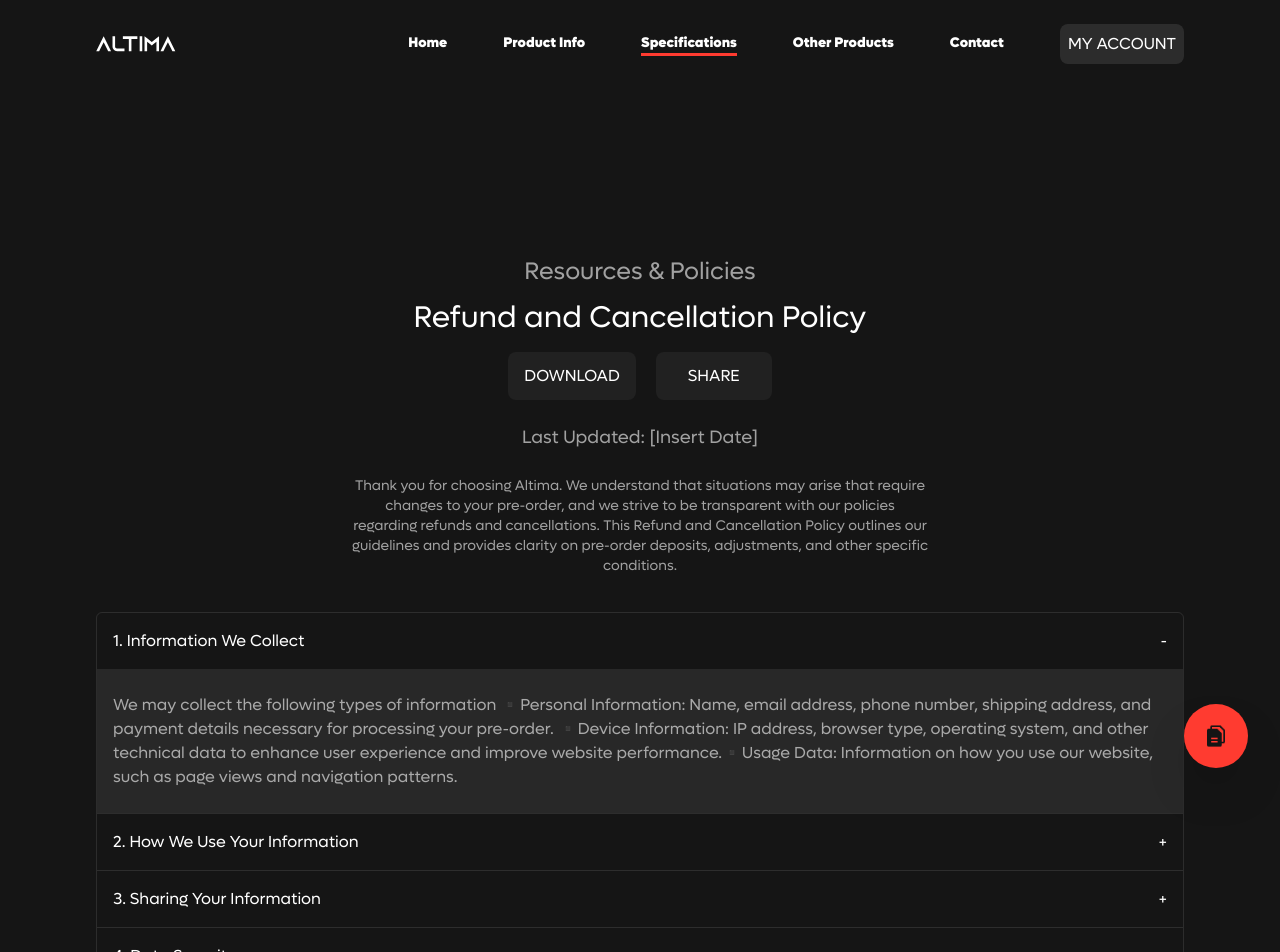
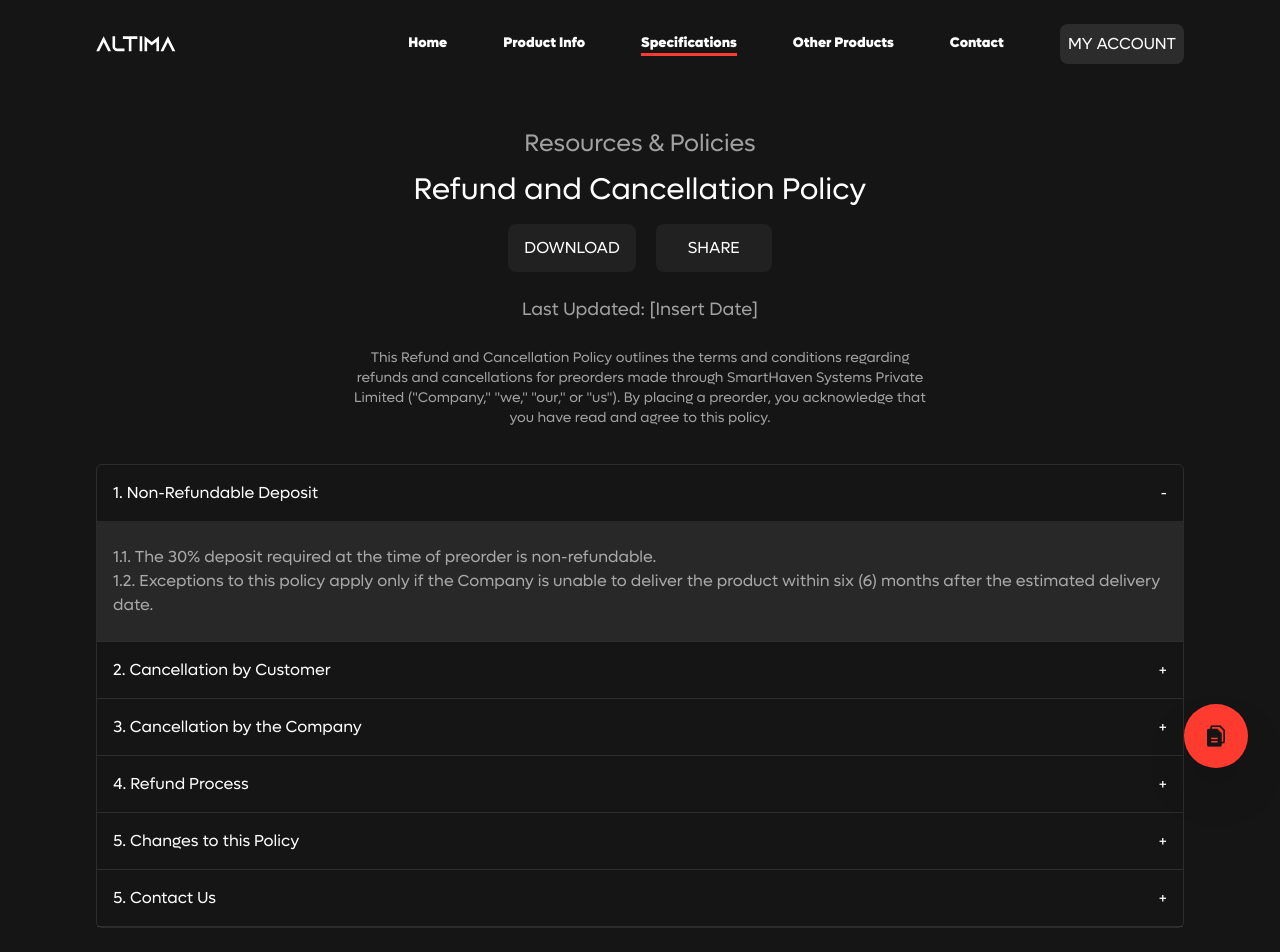
Before and after one commit to Dekatron322/altima, a Next.js app: page /refund-and-cancellation in a window 1280 px wide. Shown: the top 952 px of the page. Built offline with nearby package versions, Linux system fonts and the light colour scheme.

Commit message:
refunde and cancellation

```diff
--- a/app/(auth)/refund-and-cancellation/page.tsx
+++ b/app/(auth)/refund-and-cancellation/page.tsx
@@ -10,49 +10,101 @@ import ContactUs from "components/ContactUs/Contact"
 export default function Web() {
   const faqData = [
     {
-      title: "1. Information We Collect",
-      content:
-        "We may collect the following types of information ▪️Personal Information: Name, email address, phone number, shipping address, and payment details necessary for processing your pre-order. ▪️Device Information: IP address, browser type, operating system, and other technical data to enhance user experience and improve website performance.▪️Usage Data: Information on how you use our website, such as page views and navigation patterns.",
+      title: "1. Non-Refundable Deposit",
+      content: (
+        <div>
+          <ul className="">
+            <li>1.1. The 30% deposit required at the time of preorder is non-refundable.</li>
+
+            <li>
+              1.2. Exceptions to this policy apply only if the Company is unable to deliver the product within six (6)
+              months after the estimated delivery date.
+            </li>
+          </ul>
+        </div>
+      ),
     },
     {
-      title: "2. How We Use Your Information",
-      content:
-        "To cancel your pre-order, please reach out to our support team at [ *support email* ] or call us at [ *support phone number* ]. Alternatively, you can log in to your account and follow the instructions under the My Orders section to cancel.",
+      title: "2. Cancellation by Customer",
+      content: (
+        <div>
+          <ul className="">
+            <li className="">
+              2.1. Customers may cancel their preorder at any time prior to shipment by contacting our support team at{" "}
+              <a href="mailto:customercare@smarthavensystems.com" className="text-[#FF3B30] hover:underline">
+                customercare@smarthavensystems.com
+              </a>
+              .
+            </li>
+
+            <li>
+              2.2. Cancellations made after the preorder window closes or within thirty (30) days of shipment are not
+              eligible for any refunds.
+            </li>
+          </ul>
+        </div>
+      ),
     },
     {
-      title: "3. Sharing Your Information",
-      content:
-        "The pre-order process is simple. Select your preferred Altima model (Core or Elite), customize your door with the options you need, review the details, and place a 30% deposit to secure your order. We’ll keep you informed as your order progresses toward delivery.",
+      title: "3. Cancellation by the Company",
+      content: (
+        <div>
+          <ul className="">
+            <li className="">
+              3.1. The Company reserves the right to cancel any preorder under the following circumstances:
+            </li>
+            <li className="p-2">- Failure to complete the remaining balance payment within the specified timeline.</li>
+            <li className="px-2 pb-2">
+              - Unforeseen circumstances that prevent the production or delivery of the product.
+            </li>
+
+            <li>3.2. In such cases, the customer will be notified, and the deposit will be refunded in full.</li>
+          </ul>
+        </div>
+      ),
     },
     {
-      title: "4. Data Security",
-      content:
-        "If there are any production delays, we will notify you promptly and provide an updated timeline. You can choose to wait for your order or request a full refund of your deposit if the delay is inconvenient.",
+      title: "4. Refund Process",
+      content: (
+        <div>
+          <ul className="">
+            <li className="">
+              4.1. Refunds for eligible cancellations will be processed within fourteen (14) business days from the date
+              of approval.
+            </li>
+
+            <li>4.2. Refunds will be issued to the original payment method used during the preorder.</li>
+          </ul>
+        </div>
+      ),
     },
     {
-      title: "5. Cookies and Tracking Technologies",
+      title: "5. Changes to this Policy",
       content:
-        "Our smart doors come with a 1-year standard warranty covering any manufacturing defects. We also offer an optional extended warranty for an additional 2 years, providing a total of 3 years of coverage for extra peace of mind.",
+        "We reserve the right to update or modify this Refund and Cancellation Policy at any time. Changes will be effective upon posting on our website. It is your responsibility to review this policy periodically.",
     },
     {
-      title: "6. Your Rights",
-      content:
-        "We provide professional installation support in select areas to ensure your Altima smart door is installed seamlessly. Contact our support team to *discuss installation options in your location and any associated costs.",
-    },
-    {
-      title: "7. Third-Party Links",
-      content:
-        "Yes, we offer flexible financing and payment plans to make your purchase more manageable. Reach out to our finance department at [ *finance contact email/phone* ] for more details and to find a plan that suits your needs.",
-    },
-    {
-      title: "8. Policy Updates",
-      content:
-        "Yes, we offer flexible financing and payment plans to make your purchase more manageable. Reach out to our finance department at [ *finance contact email/phone* ] for more details and to find a plan that suits your needs.",
-    },
-    {
-      title: "9. Contact Us",
-      content:
-        "Yes, we offer flexible financing and payment plans to make your purchase more manageable. Reach out to our finance department at [ *finance contact email/phone* ] for more details and to find a plan that suits your needs.",
+      title: "5. Contact Us",
+      content: (
+        <div>
+          <ul className="">
+            <p className="mb-3">If you have any questions or concerns about this policy, please contact us at:</p>
+            <li>
+              <strong>Email:</strong> customercare@smarthavensystems.com
+            </li>
+            {/* <li className="my-3">
+              <strong>Phone:</strong> 022-6971-8365
+            </li> */}
+            <li>
+              <strong>Address:</strong> <br />
+              SmartHaven Systems Private Limited <br />
+              Sahara CHS, Shop no. 4, Seawoods <br />
+              Sector 40, Opp. Konkan rail Vihar <br />
+              NAVI MUMBAI 400706
+            </li>
+          </ul>
+        </div>
+      ),
     },
   ]
 
@@ -66,7 +118,7 @@ export default function Web() {
     <section className="bg-black">
       <NewNav />
       <section id="specifications" className="paddings w-full   bg-[#151515] max-sm:px-3 xl:pt-32 ">
-        <div className="  w-full justify-between    xl:py-32">
+        <div className="  w-full justify-between">
           <div className="flex w-full justify-between gap-10  xl:flex">
             <div>
               <p className="font-regular   text-center  text-2xl  text-[#FFFFFF99] max-sm:text-sm lg:text-2xl">
@@ -99,10 +151,10 @@ export default function Web() {
               </div>
 
               <p className="font-regular mb-6 w-full text-ellipsis text-sm text-[#FFFFFF99] max-sm:leading-7 md:text-center xl:px-64">
-                Thank you for choosing Altima. We understand that situations may arise that require changes to your
-                pre-order, and we strive to be transparent with our policies regarding refunds and cancellations. This
-                Refund and Cancellation Policy outlines our guidelines and provides clarity on pre-order deposits,
-                adjustments, and other specific conditions.
+                This Refund and Cancellation Policy outlines the terms and conditions regarding refunds and
+                cancellations for preorders made through SmartHaven Systems Private Limited (&quot;Company,&quot;
+                &quot;we,&quot; &quot;our,&quot; or &quot;us&quot;). By placing a preorder, you acknowledge that you
+                have read and agree to this policy.
               </p>
             </div>
           </div>
--- a/app/(auth)/terms-and-conditions/page.tsx
+++ b/app/(auth)/terms-and-conditions/page.tsx
@@ -159,7 +159,7 @@ export default function Web() {
     <section className="bg-black">
       <NewNav />
       <section id="specifications" className="paddings w-full   bg-[#151515] max-sm:px-3 xl:pt-32 ">
-        <div className="  w-full justify-between    xl:py-32">
+        <div className="  w-full justify-between   ">
           <div className="flex w-full justify-between gap-10  sm:flex">
             <div>
               <p className="font-regular   text-center  text-2xl  text-[#FFFFFF99] max-sm:text-sm lg:text-2xl">
```
